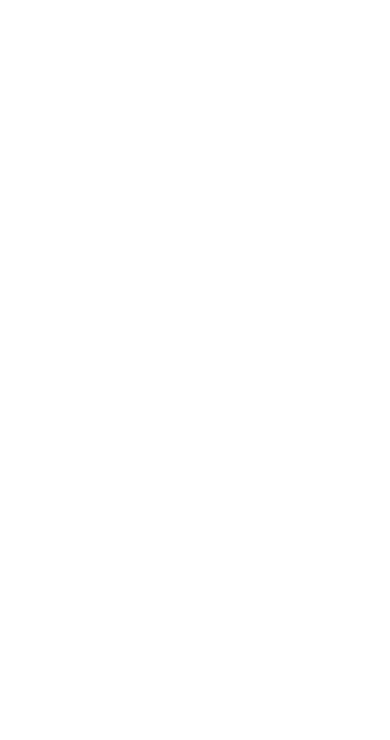
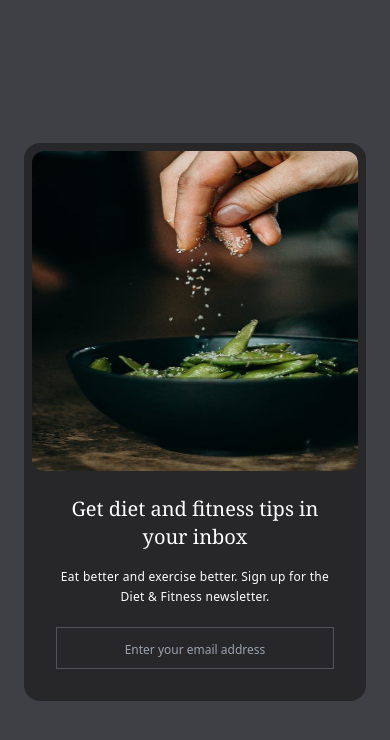
Before and after one commit to midoostar1/email-subscribe, a plain HTML site: page index.html in a window 390 px wide. Drawn offline with nearby package versions, Linux system fonts and the light colour scheme.

Commit message:
Tailwind responsive card

```diff
--- a/index.html
+++ b/index.html
@@ -1,14 +1,49 @@
 <!DOCTYPE html>
 <html lang="en">
-<head>
-    <meta charset="UTF-8">
-    <meta http-equiv="X-UA-Compatible" content="IE=edge">
-    <meta name="viewport" content="width=device-width, initial-scale=1.0">
+  <head>
+    <meta charset="UTF-8" />
+    <meta http-equiv="X-UA-Compatible" content="IE=edge" />
+    <meta name="viewport" content="width=device-width, initial-scale=1.0" />
 
     <script src="http://cdn.tailwindcss.com"></script>
     <title>Email Subscribe</title>
-</head>
-<body>
-
-</body>
+  </head>
+  <body>
+    <div class="flex items-center justify-center h-screen bg-zinc-700">
+      <!-- card -->
+      <div class="bg-zinc-800 p-2 mx-6 rounded-2xl">
+        <div class="flex flex-col md:flex-row rounded-l-xl">
+          <!-- image -->
+          <img
+            src="/assets/image.jpg"
+            alt=""
+            class="object-fit rounded-xl h-80 md:h-64 md:rounded-l-xl md:rounded-r-none transform hover:scale-105 hover:rounded-xl duration-200"
+          />
+          <!-- content -->
+          <div class="p-6 md:p-12">
+            <h2
+              class="font-serif text-xl font-medium text-center text-white md:text-left"
+            >
+              Get diet and fitness tips in your inbox
+            </h2>
+            <p
+              class="max-w-xs my-4 text-xs leading-5 tracking-wide text-center text-white md:text-left"
+            >
+              Eat better and exercise better. Sign up for the Diet & Fitness
+              newsletter.
+            </p>
+            <div
+              class="flex flex-col mt-5 space-y-4 md:space-x-3 md:flex-row md:space-y-0"
+            >
+              <input
+                type="text"
+                placeholder="Enter your email address"
+                class="p-2 px-4 text-center text-white bg-zinc-800 border border-zinc-600 placeholder:text-xs placeholder:text-center md:text-left placeholder:md:text-left focus:outline-none"
+              />
+            </div>
+          </div>
+        </div>
+      </div>
+    </div>
+  </body>
 </html>
```
Also changed, not shown: assets/image.jpg (added).
